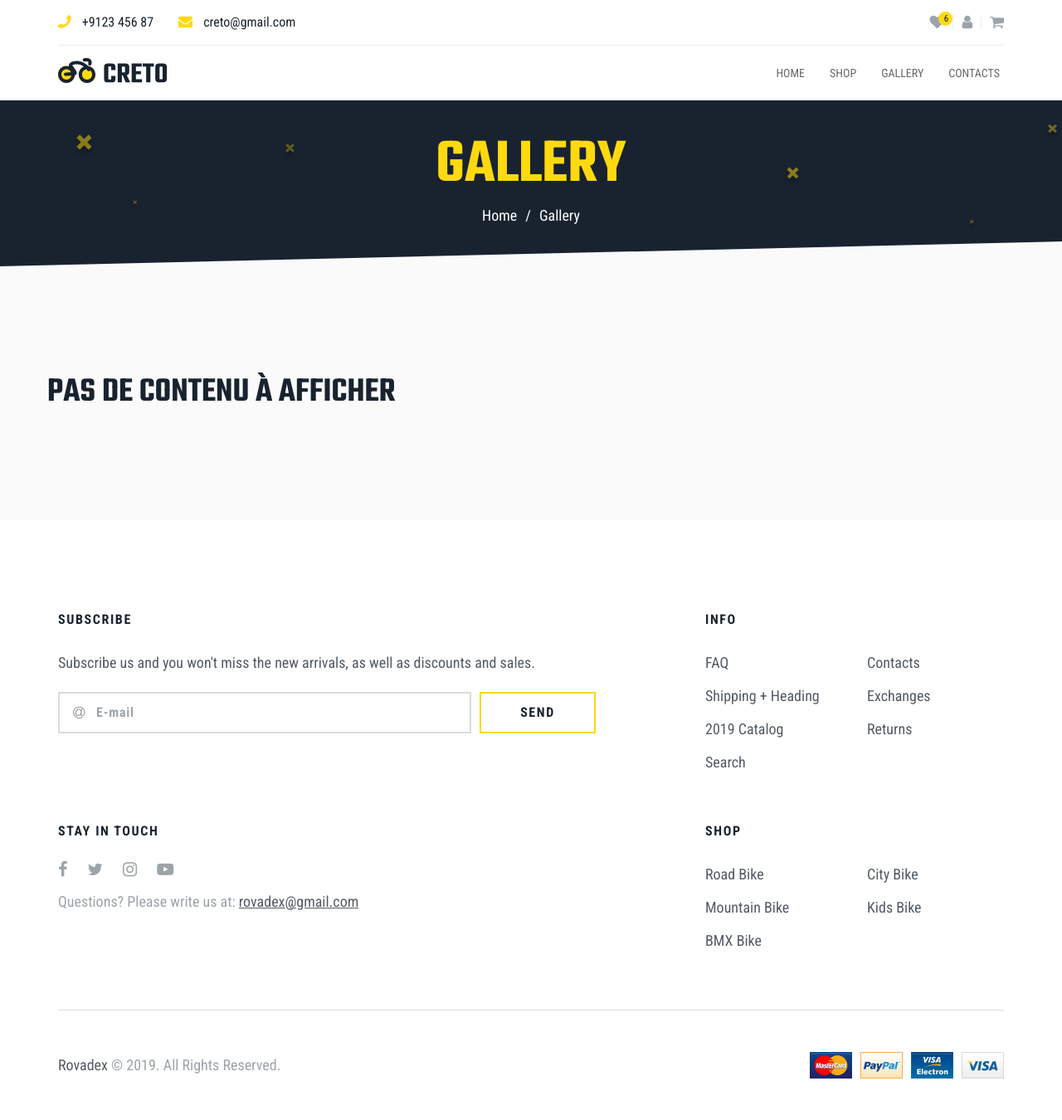
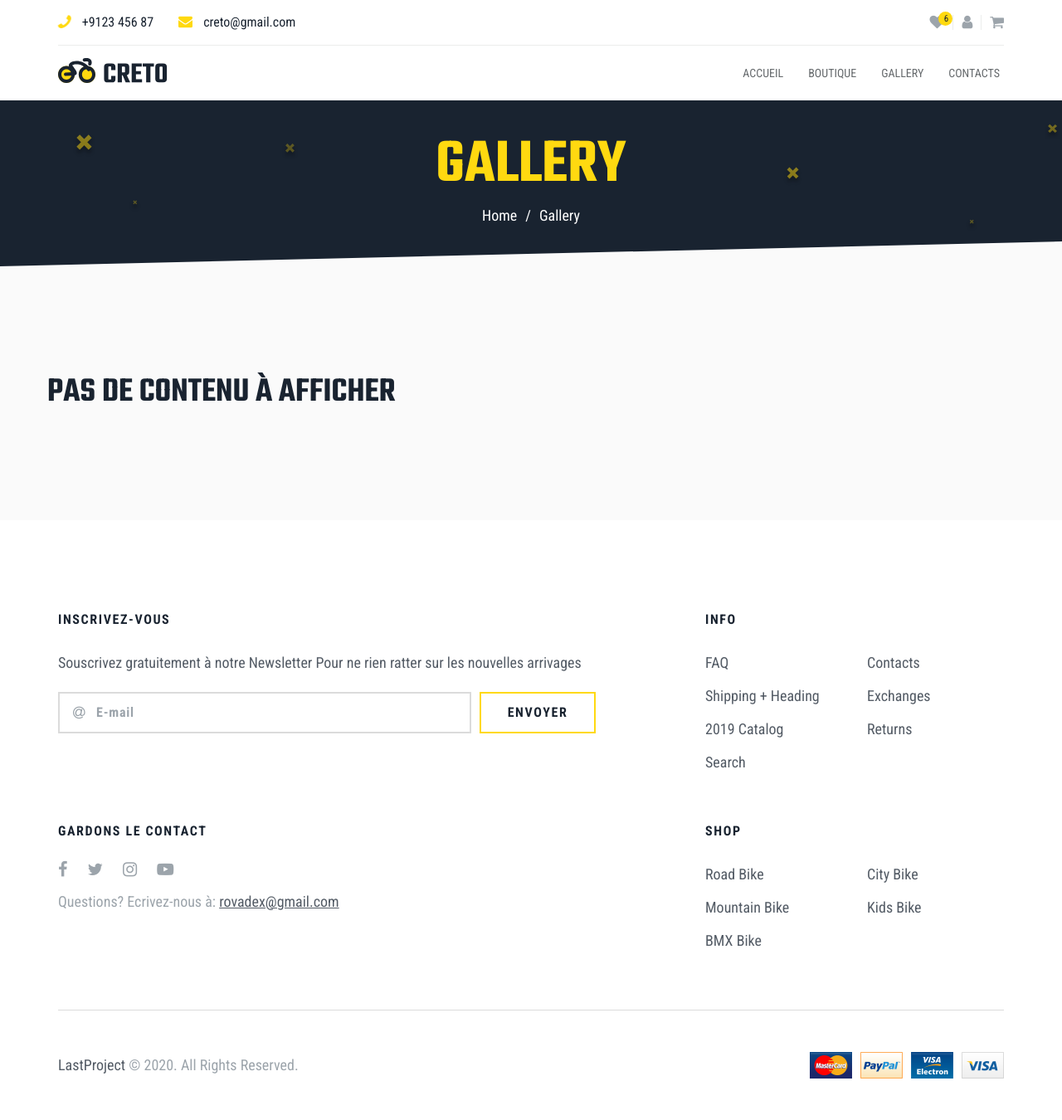
Before and after one commit to Chacoul-Diass/Lastest_Project, a Django app: page /gallery in a window 1280 px wide. Shown: the whole page at 83% size. Run offline with Django 3.2, Linux system fonts and the light colour scheme; data that the repository does not hold is empty; some libraries are stand-ins or nearby versions.

Commit message:
modiffication sur base

```diff
--- a/templates/bases/base.html
+++ b/templates/bases/base.html
@@ -58,9 +58,9 @@
 				<a href="index.html" class="logo"><img src="{% static 'assets/img/logo.svg' %}" alt="logo"></a>
 				<nav class="nav-menu">
 					<ul class="nav-list">
-                        <li><a href="{% url 'home' %}">Home</a></li>
+                        <li><a href="{% url 'home' %}">Accueil</a></li>
 
-						<li><a href="{% url 'shop:shop' %}">Shop</a></li>
+						<li><a href="{% url 'shop:shop' %}">Boutique</a></li>
 						<li><a href="{% url 'gallery' %}">Gallery</a></li>
 						<li><a href="{% url 'contacts' %}">Contacts</a></li>
 					</ul>
@@ -77,19 +77,19 @@
 		<div class="container">
 			<div class="row footer-item-cover">
 				<div class="footer-subscribe col-md-7 col-lg-8">
-					<h6>subscribe</h6>
-					<p>Subscribe us and you won't miss the new arrivals, as well as discounts and sales.</p>
+					<h6>Inscrivez-Vous</h6>
+					<p>Souscrivez gratuitement à notre Newsletter Pour ne rien ratter sur les nouvelles arrivages</p>
 					<form class="subscribe-form">
 						<i class="fa fa-at" aria-hidden="true"></i>
 						<input class="inp-form" type="email" name="subscribe" placeholder="E-mail">
-						<button type="submit" class="btn btn-form"><span>send</span></button>
+						<button type="submit" class="btn btn-form"><span>Envoyer</span></button>
 					</form>
 				</div>
 				<div class="footer-item col-md-5 col-lg-4">
 					<h6>info</h6>
 					<ul class="footer-list">
 						<li><a href="shop/shop.html">FAQ</a></li>
-						<li><a href="shop/shop.html">Contacts</a></li>
+						<li><a href="{% url 'contacts' %}">Contacts</a></li>
 						<li><a href="shop/shop.html">Shipping + Heading</a></li>
 						<li><a href="shop/shop.html">Exchanges</a></li>
 						<li><a href="shop/shop.html">2019 Catalog</a></li>
@@ -100,14 +100,14 @@
 			</div>
 			<div class="row footer-item-cover">
 				<div class="footer-touch col-md-7 col-lg-8">
-					<h6>stay in touch</h6>
+					<h6>Gardons le Contact</h6>
 					<ul class="footer-soc social-list">
 						<li><a target="_blank" href="https://www.facebook.com/rovadex"><i class="fa fa-facebook" aria-hidden="true"></i></a></li>
 						<li><a target="_blank" href="https://twitter.com/RovadexStudio"><i class="fa fa-twitter" aria-hidden="true"></i></a></li>
 						<li><a target="_blank" href="https://www.instagram.com/rovadex"><i class="fa fa-instagram" aria-hidden="true"></i></a></li>
 						<li><a target="_blank" href="https://www.youtube.com"><i class="fa fa-youtube-play" aria-hidden="true"></i></a></li>
 					</ul>
-					<div class="footer-autor">Questions? Please write us at: <a href="mailto:rovadex@gmail.com">rovadex@gmail.com</a></div>
+					<div class="footer-autor">Questions? Ecrivez-nous à: <a href="mailto:rovadex@gmail.com">rovadex@gmail.com</a></div>
 				</div>
 				<div class="footer-item col-md-5 col-lg-4">
 					<h6>shop</h6>
@@ -121,7 +121,7 @@
 				</div>
 			</div>
 			<div class="footer-bottom">
-				<div class="footer-copyright"><a target="_blank" href="https://rovadex.com">Rovadex</a> © 2019. All Rights Reserved.</div>
+				<div class="footer-copyright"><a target="_blank" href="https://rovadex.com">LastProject</a> © 2020. All Rights Reserved.</div>
 				<ul class="footer-pay">
 					<li><a href="#"><img src="{% static 'assets/img/footer-pay-1.png' %}" alt="img"></a></li>
 					<li><a href="#"><img src="{% static 'assets/img/footer-pay-2.png' %}" alt="img"></a></li>
```
